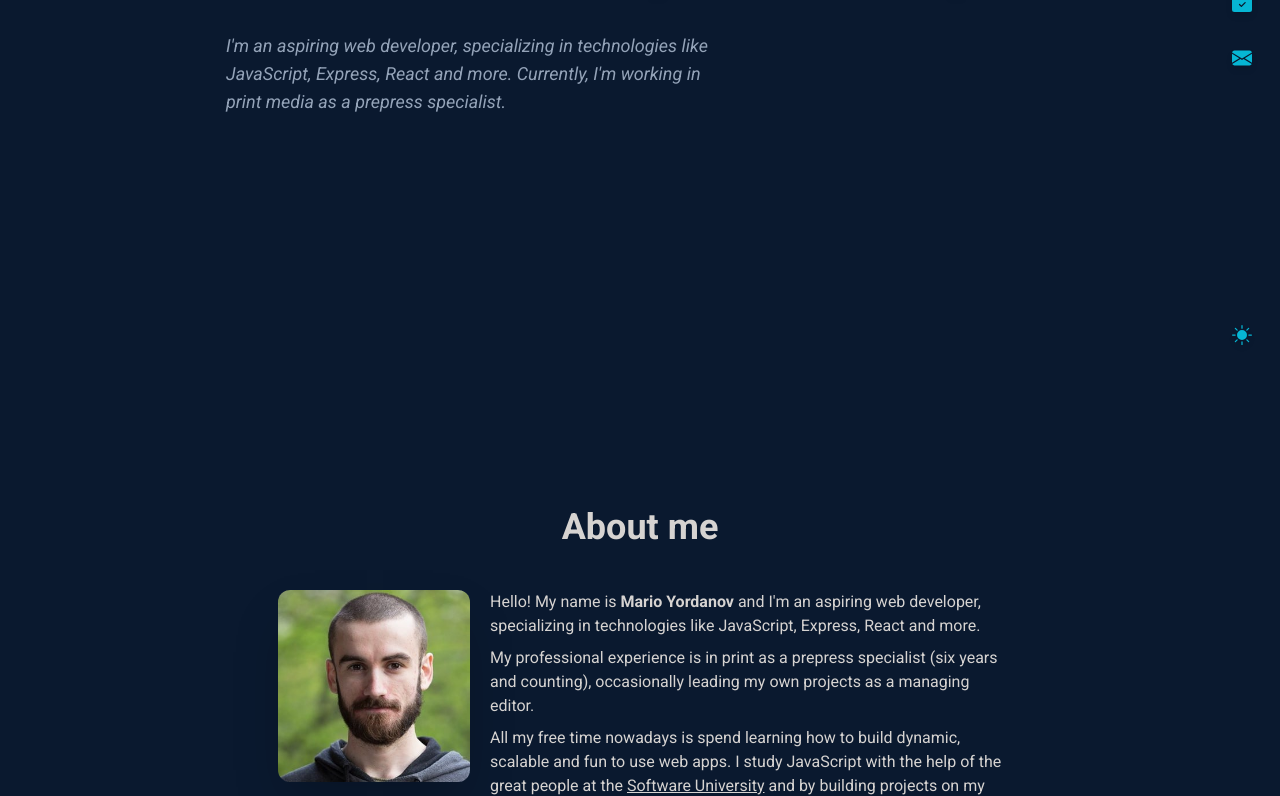
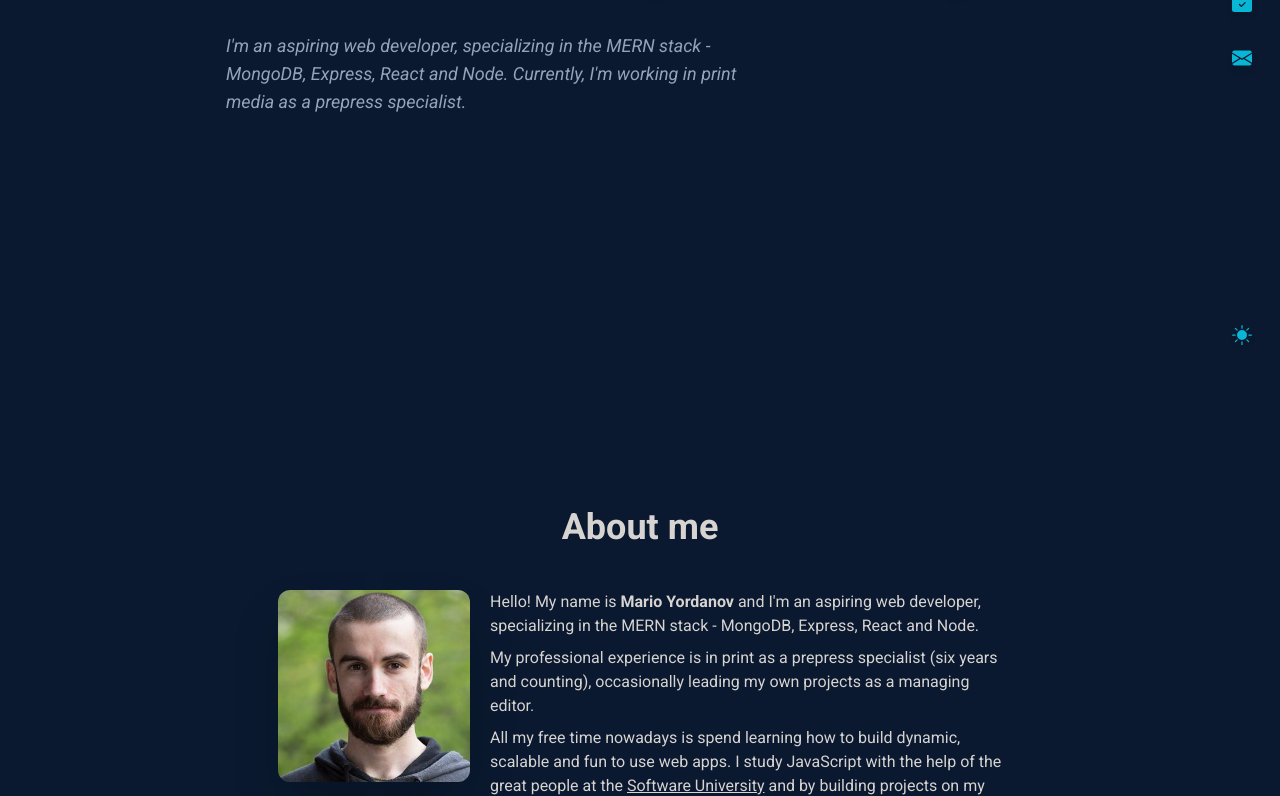
Before and after one commit to mariovyord/portfolio-v2, a website: page docs/index.html in a window 1280 px wide. Shown: the part 426-1222 px from the top of the page. Drawn offline with nearby package versions, Linux system fonts and the light colour scheme.

Commit message:
Minor changes

```diff
--- a/docs/index.html
+++ b/docs/index.html
@@ -108,7 +108,7 @@
 				<p id="subtitle" class="sm:text-lg italic text-slate-600 dark:text-slate-400 max-w-lg">I'm an
 					aspiring web developer,
 					specializing in
-					technologies like JavaScript, Express, React and more. Currently, I'm working in
+					the MERN stack - MongoDB, Express, React and Node. Currently, I'm working in
 					print
 					media as a prepress specialist.</p>
 			</div>
@@ -169,7 +169,7 @@
 					<!-- Short Bio -->
 					<div class="max-w-lg">
 						<p class="mb-2">Hello! My name is <b>Mario Yordanov</b> and I'm an aspiring web developer,
-							specializing in technologies like JavaScript, Express, React and more.</p>
+							specializing in the MERN stack - MongoDB, Express, React and Node.</p>
 						<p class="mb-2">My professional experience is in print as a prepress specialist (six years and
 							counting),
 							occasionally leading my own projects as a managing editor.</p>
```
